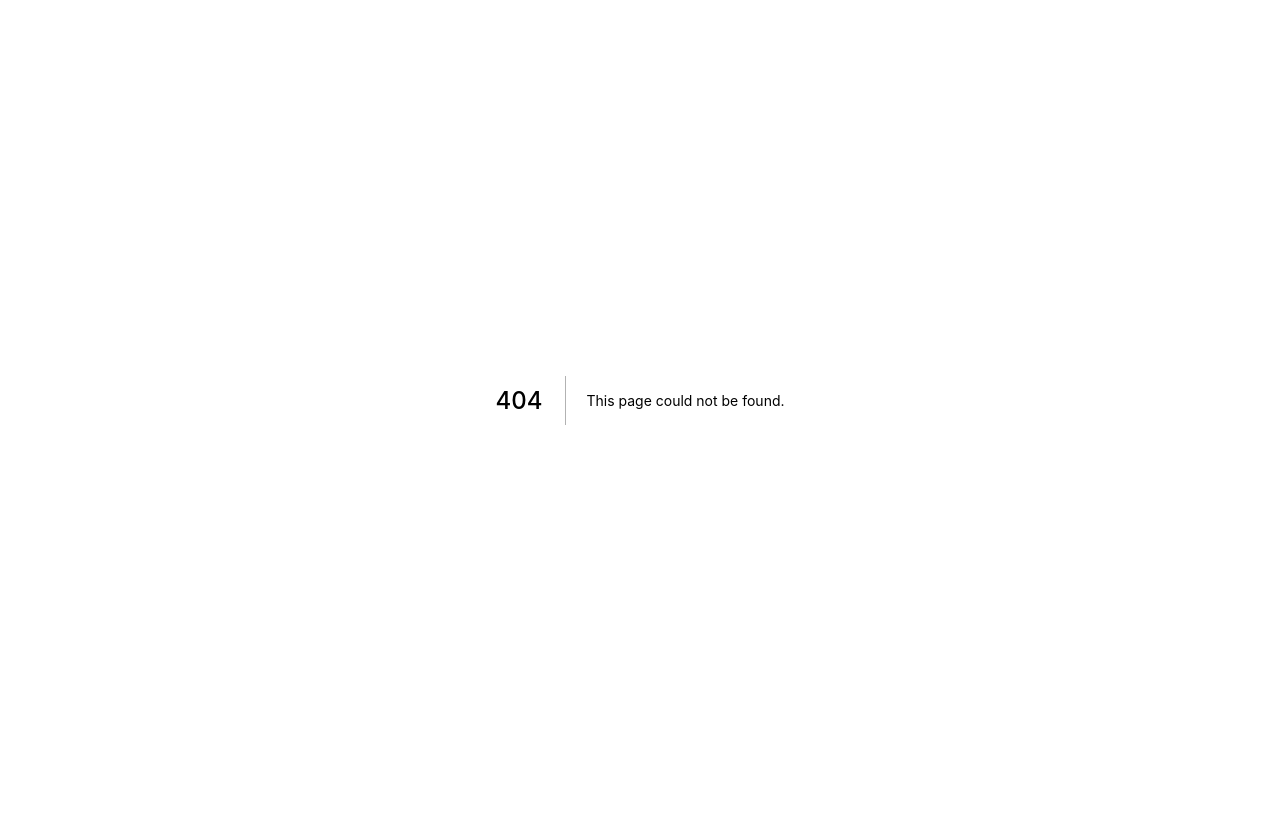
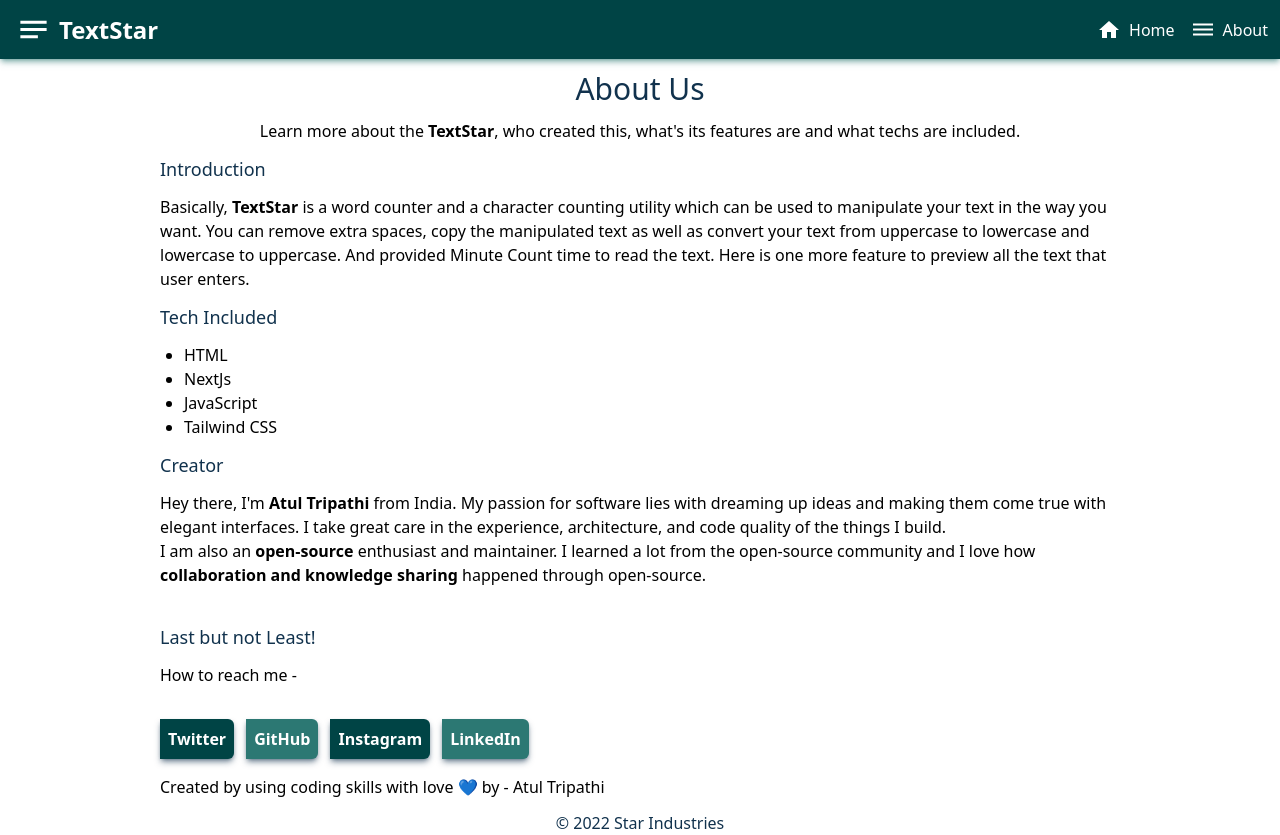
Before and after one commit to atultrp/TextStar-App-By-NextJs, a Next.js app: page /about in a window 1280 px wide. Before the commit this address had no page. Before the commit the page ends 800 px from the top, so only its background shows below. Built offline with nearby package versions, Linux system fonts and the light colour scheme.

Commit message:
About Section Completed

```diff
--- /dev/null
+++ b/components/About.js
@@ -0,0 +1,72 @@
+
+
+export default function About() {
+
+    return (
+        <div className="mx-5 my-3 md:mx-40">
+                <h1 className="mb-3 text-center text-2xl my-3 text-[#11324D] font-medium md:text-3xl">About Us</h1>
+                <p className="text-center">
+                    Learn more about the <strong>TextStar</strong>, who created this, what's its features are and what techs are included.
+                </p>
+                <div>
+                    <h2 className="font-medium my-3 text-[#11324D] text-lg">Introduction</h2>
+                    <p className=" ">
+                        Basically, <strong>TextStar</strong> is a word counter and a character counting utility which can be used to manipulate your text in the way you want. You can remove extra spaces, copy the manipulated text as well as convert your text from uppercase to lowercase and lowercase to uppercase. And provided Minute Count time to read the text. Here is one more feature to preview all the text that user enters.
+                    </p>
+                </div>
+                <div>
+                    <h2 className="font-medium my-3 text-[#11324D] text-lg">Tech Included</h2>
+                    <p className="lead ">
+                        <ul className="list-disc mx-6">
+                            <li>HTML</li>
+                            <li>NextJs</li>
+                            <li>JavaScript</li>
+                            <li>Tailwind CSS</li>
+                        </ul>
+                    </p>
+                </div>
+                <div>
+                    <h2 className="font-medium my-3 text-[#11324D] text-lg">Creator</h2>
+                    <p className="lead">
+                        Hey there, I'm <strong>Atul Tripathi</strong> from India.
+                        My passion for software lies with dreaming up ideas and making them come true with elegant interfaces. I take great care in the experience, architecture, and code quality of the things I build.
+                        <br />
+                        I am also an <strong>open-source</strong> enthusiast and maintainer. I learned a lot from the open-source community and I love how <strong>collaboration and knowledge sharing</strong> happened through open-source.
+                    </p>
+                </div>
+                <br />
+                <div>
+                    <h2 className="font-medium my-3 text-[#11324D] text-lg">Last but not Least!</h2>
+                    <p className="lead">
+                        How to reach me -
+                        <ul className=" my-3 flex">
+                            <li className="my-1">
+                                <a href="https://twitter.com/atultrp_">
+                                    <button type="button" className="bg-[#004445] text-white font-semibold p-1 rounded-r-md mr-3 mt-4 transition ease-in hover:-translate-y-1 hover:scale-110 duration-200 shadow-md shadow-[#11324D]/50 md:p-2">Twitter</button>
+                                </a>
+                            </li>
+                            <li className="my-1">
+                                <a href="https://github.com/atultrp">
+                                    <button type="button" className="bg-[#2C7873] text-white font-semibold p-1 rounded-r-md mr-3 mt-4 transition ease-in hover:-translate-y-1 hover:scale-110 duration-200 shadow-md shadow-[#11324D]/50 md:p-2">GitHub</button>
+                                </a>
+                            </li>
+                            <li className="my-1">
+                                <a href="https://instagram.com/atultrp">
+                                    <button type="button" className="bg-[#004445] text-white font-semibold p-1 rounded-r-md mr-3 mt-4 transition ease-in hover:-translate-y-1 hover:scale-110 duration-200 shadow-md shadow-[#11324D]/50 md:p-2">Instagram</button>
+                                </a>
+                            </li>
+                            <li className="my-1">
+                                <a href="https://www.linkedin.com/in/atultrp-">
+                                    <button type="button" className="bg-[#2C7873] text-white font-semibold p-1 rounded-r-md mr-3 mt-4 transition ease-in hover:-translate-y-1 hover:scale-110 duration-200 shadow-md shadow-[#11324D]/50 md:p-2">LinkedIn</button>
+                                </a>
+                            </li>
+
+                        </ul>
+                        Created by using coding skills with love 💙️ by - <a href="https://github.com/atultrp">
+                        <button type="button" className="btn btn-light">Atul Tripathi</button>
+                        </a>
+                    </p>
+                </div>
+            </div>
+    );
+}
--- a/components/Navbar.js
+++ b/components/Navbar.js
@@ -1,32 +1,11 @@
-import ChromeReaderModeIcon from '@material-ui/icons/ChromeReaderMode';
 import NotesIcon from '@material-ui/icons/Notes';
 import HomeIcon from '@material-ui/icons/Home';
 import DehazeIcon from '@material-ui/icons/Dehaze';
+import Link from 'next/link';
 
 export default function Navbar() {
 
     return (
-        // <nav className="flex justify-between items-center flex-wrap bg-[#11324D] p-3 shadow-md shadow-[#11324D]/50">
-        //     <h1 className="text-2xl font-semibold text-white ml-5 items-center flex space-x-2">
-        //         <NotesIcon fontSize="large"  />
-        //         <p>TextStar</p>
-        //     </h1>
-        //     <ul className="flex space-x-4 mr-5">
-        //         <li>
-        //             <a href="/" className="hover:text-white flex text-teal-100 items-center space-x-2">
-        //                 <HomeIcon />
-        //                 <p>Home</p>
-        //             </a>
-        //         </li>
-        //         <li>
-        //             <a href="/" className="hover:text-white flex text-teal-100 items-center space-x-2">
-        //                 <DehazeIcon  />
-        //                 <p>About</p>
-        //             </a>
-        //         </li>
-        //     </ul>
-        // </nav>
-
         <nav className="flex justify-between items-center bg-[#004445] text-white p-1 shadow-md shadow-[#2C7873]/50 md:p-3">
 
             <h1 className="text-lg items-center font-semibold ml-1 flex space-x-2 md:text-2xl">
@@ -37,17 +16,21 @@ export default function Navbar() {
             <ul className="flex items-center space-x-4 text-sm md:text-base">
 
                 <li>
-                    <a href="/" className="hover:text-base flex items-center space-x-2 md:hover:text-lg">
+                    <Link href="/">
+                        <a className="hover:text-base flex items-center space-x-2 md:hover:text-lg">
                             <HomeIcon />
                             <p>Home</p>
                         </a>
+                    </Link>
                 </li>
 
                 <li>
-                    <a href="/" className="hover:text-base flex items-center space-x-2 md:hover:text-lg">
+                    <Link href="/about">
+                        <a className="hover:text-base flex items-center space-x-2 md:hover:text-lg">
                             <DehazeIcon />
                             <p>About</p>
                         </a>
+                    </Link>
                 </li>
 
             </ul>
--- /dev/null
+++ b/pages/about.js
@@ -0,0 +1,11 @@
+import Layout from '../components/Layout'
+import About from "../components/About";
+
+export default function about() {
+
+    return (
+        <Layout className="box-border">
+            <About />
+        </Layout>
+    );
+}
--- a/pages/index.js
+++ b/pages/index.js
@@ -6,5 +6,5 @@ export default function Home() {
     <Layout className="box-border">
       <Homepage />
     </Layout>
-  )
+  );
 }
```
Also changed, not shown: components/Homepage.js (+0 -26 lines), package.json (+6 -1 lines). Lines whose indentation alone changed are shown as unchanged.
